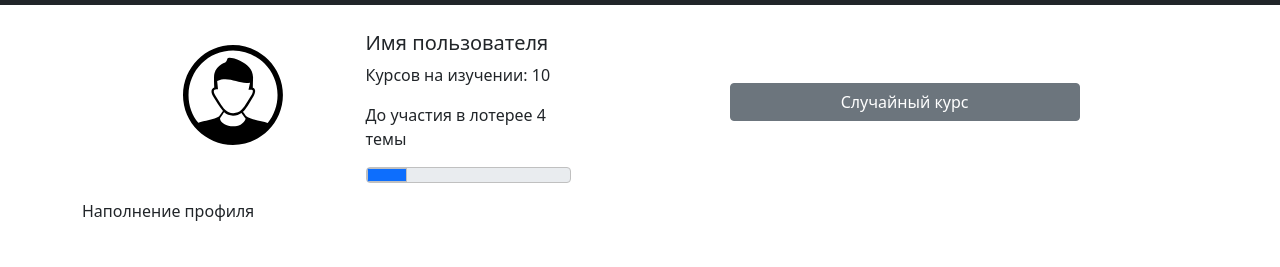
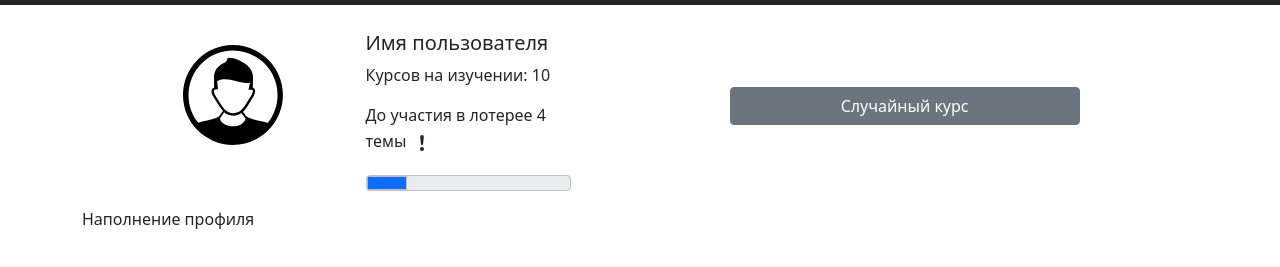
Before and after one commit to KlaysKAS/UniqueInt, a website: page index.html in a window 1280 px wide. Shown: the part 65-332 px from the top of the page. Drawn offline with nearby package versions, Linux system fonts and the light colour scheme.

Commit message:
! in loter

```diff
--- a/index.html
+++ b/index.html
@@ -153,7 +153,10 @@
                     <div class="card-body mt-10">
                         <h5 class="card-title">Имя пользователя</h5>
                         <p class="card-text">Курсов на изучении: 10</p>
-                        <p class="card-text">До участия в лотерее 4 темы</p>
+                        <p class="card-text">До участия в лотерее 4 темы<svg xmlns="http://www.w3.org/2000/svg" width="32" height="32" fill="currentColor" class="bi bi-exclamation" viewBox="0 0 16 16">
+                            <path d="M7.002 11a1 1 0 1 1 2 0 1 1 0 0 1-2 0zM7.1 4.995a.905.905 0 1 1 1.8 0l-.35 3.507a.553.553 0 0 1-1.1 0L7.1 4.995z"/>
+                            </svg>
+                        </p>
                         <div class="progress">
                             <div class="progress-bar" role="progressbar" style="width: 20%" aria-valuenow="20" aria-valuemin="0" aria-valuemax="100"></div>
                         </div>
```
